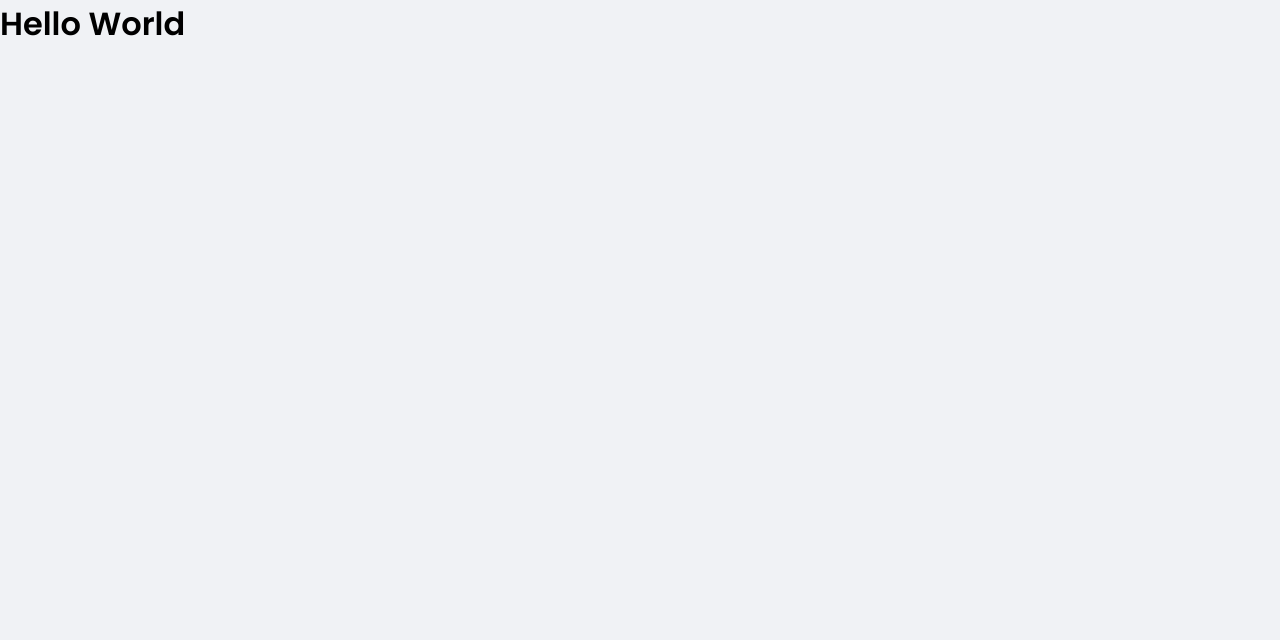
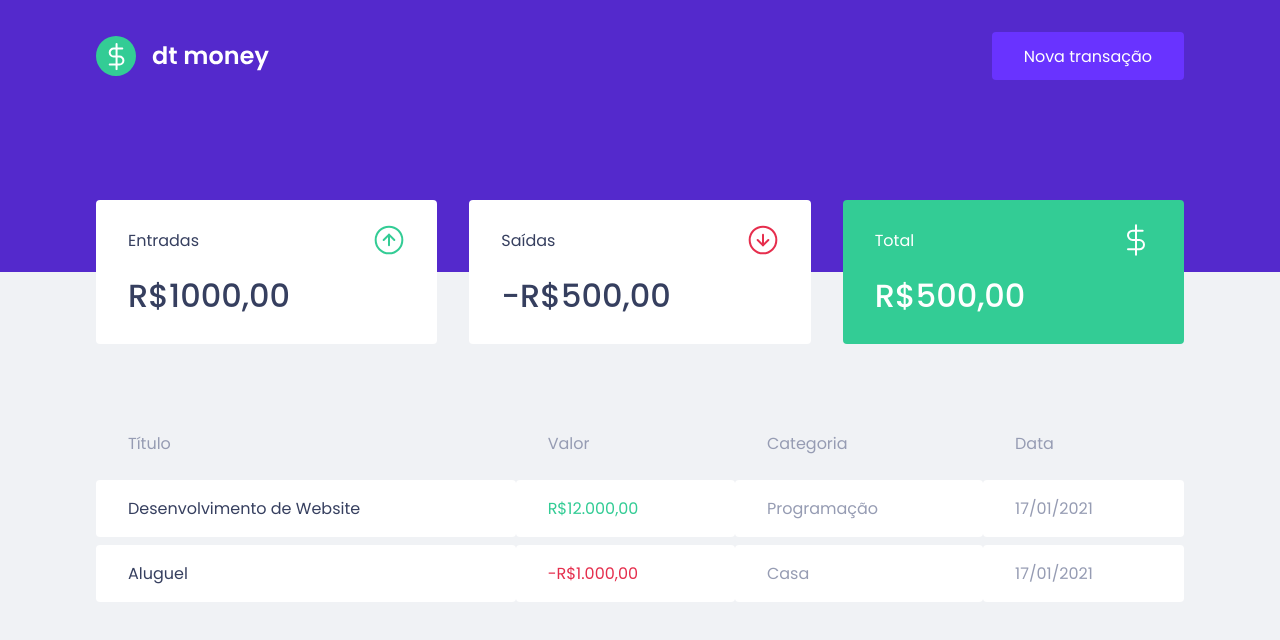
Before and after one commit to hilquiasfmelo/ignite-dtmoney, a React (Create React App) app: page / in a window 1280 px wide. Shown: the top 640 px of the page. Built offline with nearby package versions, Linux system fonts and the light colour scheme.

Commit message:
Componentization

```diff
--- a/public/index.html
+++ b/public/index.html
@@ -9,7 +9,7 @@
   <meta name="viewport" content="width=device-width, initial-scale=1" />
   <meta name="theme-color" content="#000000" />
   <link rel="icon" type="image/png" href="./favicon.png">
-  <link href="https://fonts.googleapis.com/css2?family=Poppins:wght@400;600&display=swap" rel="stylesheet">
+  <link href="https://fonts.googleapis.com/css2?family=Poppins:wght@400;500;600&display=swap" rel="stylesheet">
 
   <title>dtMoney</title>
 
--- a/src/App.tsx
+++ b/src/App.tsx
@@ -1,9 +1,13 @@
+import { Header } from './components/Header';
+import { Dashboard } from './components/Dashboard';
+
 import { GlobalStyle } from './styles/global';
 
 export function App() {
   return (
     <>
-      <h1>Hello World</h1>
+      <Header />
+      <Dashboard />
       <GlobalStyle />
     </>
   );
--- /dev/null
+++ b/src/components/Dashboard/index.tsx
@@ -0,0 +1,12 @@
+import { Summary } from '../Summary';
+import { TranscationTable } from '../TransactionsTable';
+import { Container } from './styles';
+
+export function Dashboard() {
+  return (
+    <Container>
+      <Summary />
+      <TranscationTable />
+    </Container>
+  );
+}
--- /dev/null
+++ b/src/components/Dashboard/styles.ts
@@ -0,0 +1,7 @@
+import styled from 'styled-components';
+
+export const Container = styled.main`
+  max-width: 1120px;
+  margin: 0 auto;
+  padding: 2.5rem 1rem;
+`;
--- /dev/null
+++ b/src/components/Header/index.tsx
@@ -0,0 +1,14 @@
+import logoImg from '../../assets/logo.svg';
+
+import { Container, Content } from './styles';
+
+export function Header() {
+  return (
+    <Container>
+      <Content>
+        <img src={logoImg} alt="dtMoney" />
+        <button type="button">Nova transação</button>
+      </Content>
+    </Container>
+  );
+}
--- /dev/null
+++ b/src/components/Header/styles.ts
@@ -0,0 +1,30 @@
+import styled from 'styled-components';
+
+export const Container = styled.header`
+  background: var(--blue);
+`;
+
+export const Content = styled.div`
+  max-width: 1120px;
+  margin: 0 auto;
+
+  padding: 2rem 1rem 12rem;
+  display: flex;
+  align-items: center;
+  justify-content: space-between;
+
+  button {
+    font-size: 1rem;
+    color: #fff;
+    background: var(--blue-light);
+    border: 0;
+    padding: 0 2rem;
+    border-radius: 0.25rem;
+    height: 3rem;
+
+    &:hover {
+      filter: brightness(0.9);
+    }
+    transition: filter 0.2s;
+  }
+`;
--- /dev/null
+++ b/src/components/Summary/index.tsx
@@ -0,0 +1,35 @@
+import incomeImg from '../../assets/income.svg';
+import outcomeImg from '../../assets/outcome.svg';
+import totalImg from '../../assets/total.svg';
+
+import { Container } from './styles';
+
+export function Summary() {
+  return (
+    <Container>
+      <div>
+        <header>
+          <p>Entradas</p>
+          <img src={incomeImg} alt="Entradas" />
+        </header>
+        <strong>R$1000,00</strong>
+      </div>
+
+      <div>
+        <header>
+          <p>Saídas</p>
+          <img src={outcomeImg} alt="Saídas" />
+        </header>
+        <strong> -R$500,00</strong>
+      </div>
+
+      <div className="highlight-background">
+        <header>
+          <p>Total</p>
+          <img src={totalImg} alt="Total" />
+        </header>
+        <strong>R$500,00</strong>
+      </div>
+    </Container>
+  );
+}
--- /dev/null
+++ b/src/components/Summary/styles.ts
@@ -0,0 +1,35 @@
+import styled from 'styled-components';
+
+export const Container = styled.div`
+  display: grid;
+  grid-template-columns: repeat(3, 1fr);
+  // Espaçamento em cada um dos grid
+  gap: 2rem;
+  margin-top: -7rem;
+
+  div {
+    background: var(--shape);
+    padding: 1.5rem 2rem;
+    border-radius: 0.25rem;
+    color: var(--text-title);
+
+    header {
+      display: flex;
+      align-items: center;
+      justify-content: space-between;
+    }
+
+    strong {
+      display: block;
+      margin-top: 1rem;
+      font-size: 2rem;
+      font-weight: 500;
+      line-height: 3rem;
+    }
+
+    &.highlight-background {
+      background: var(--green);
+      color: #fff;
+    }
+  }
+`;
--- /dev/null
+++ b/src/components/TransactionsTable/index.tsx
@@ -0,0 +1,34 @@
+import { Container } from './styles';
+
+export function TranscationTable() {
+  return (
+    <Container>
+      <table>
+        <thead>
+          <tr>
+            <th>Título</th>
+            <th>Valor</th>
+            <th>Categoria</th>
+            <th>Data</th>
+          </tr>
+        </thead>
+
+        <tbody>
+          <tr>
+            <td>Desenvolvimento de Website</td>
+            <td className="deposit">R$12.000,00</td>
+            <td>Programação</td>
+            <td>17/01/2021</td>
+          </tr>
+
+          <tr>
+            <td>Aluguel</td>
+            <td className="withdraw"> -R$1.000,00</td>
+            <td>Casa</td>
+            <td>17/01/2021</td>
+          </tr>
+        </tbody>
+      </table>
+    </Container>
+  );
+}
--- /dev/null
+++ b/src/components/TransactionsTable/styles.ts
@@ -0,0 +1,39 @@
+import styled from 'styled-components';
+
+export const Container = styled.div`
+  margin-top: 4rem;
+
+  table {
+    width: 100%;
+    border-spacing: 0 0.5rem;
+
+    th {
+      color: var(--text-body);
+      font-weight: 400;
+      padding: 1rem 2rem;
+      text-align: left;
+      line-height: 1.5rem;
+    }
+
+    td {
+      padding: 1rem 2rem;
+      border: 0;
+      background: var(--shape);
+      color: var(--text-body);
+      border-radius: 0.25rem;
+
+      // Encontra o primeiro [td] e aplica a cor
+      &:first-child {
+        color: var(--text-title);
+      }
+
+      &.deposit {
+        color: var(--green);
+      }
+
+      &.withdraw {
+        color: var(--red);
+      }
+    }
+  }
+`;
--- a/src/styles/global.ts
+++ b/src/styles/global.ts
@@ -4,7 +4,8 @@
   :root {
     --background: #f0f2f5;
     --red: #e52e4d;
-    --blue: ##5429cc;
+    --blue: #5429cc;
+    --green: #33cc95;
 
     --blue-light: #6933ff;
 
```
